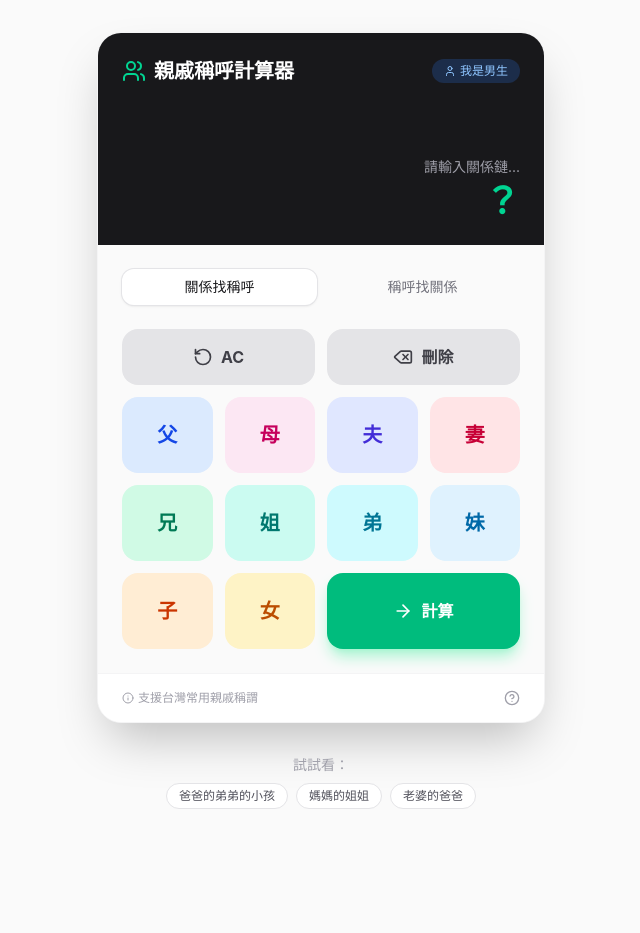
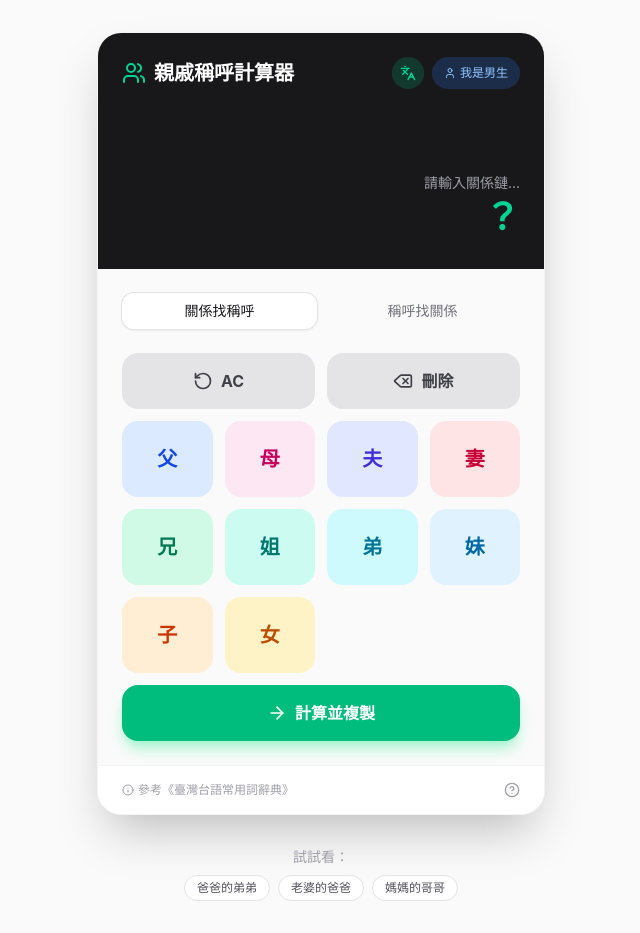
Before and after one commit to GDot-dot/appellation, a React (Vite) app: page / in a window 1280 px wide. Shown: the whole page, without its empty margins (319-959 px from the left). Before the commit the page ends 841 px from the top, so only its background shows below. Built offline with nearby package versions, Linux system fonts and the light colour scheme.

Commit message:
1.更新計算

```diff
--- a/src/App.tsx
+++ b/src/App.tsx
@@ -5,7 +5,7 @@
 
 import React, { useState, useEffect } from 'react';
 import { motion, AnimatePresence } from 'motion/react';
-import { Delete, RotateCcw, User, Users, Info, HelpCircle, ArrowRight } from 'lucide-react';
+import { Delete, RotateCcw, User, Users, Info, HelpCircle, ArrowRight, Languages } from 'lucide-react';
 // @ts-ignore
 import relationship from 'relationship.js';
 
@@ -24,11 +24,83 @@ const RELATION_BUTTONS = [
   { label: '女', value: '女', color: 'bg-amber-100 hover:bg-amber-200 text-amber-700' },
 ];
 
+// 台語稱呼對照表 (根據《臺灣台語常用詞辭典》)
+const TAIGI_MAP: Record<string, { term: string; pinyin: string }> = {
+  '曾祖父': { term: '阿祖', pinyin: 'a-tsóo' },
+  '曾祖母': { term: '阿祖', pinyin: 'a-tsóo' },
+  '爺爺': { term: '阿公', pinyin: 'a-kong' },
+  '祖父': { term: '阿公', pinyin: 'a-kong' },
+  '奶奶': { term: '阿媽', pinyin: 'a-má' },
+  '祖母': { term: '阿媽', pinyin: 'a-má' },
+  '外公': { term: '外公', pinyin: 'guā-kong' },
+  '外祖父': { term: '外公', pinyin: 'guā-kong' },
+  '外婆': { term: '外媽', pinyin: 'guā-má' },
+  '外祖母': { term: '外媽', pinyin: 'guā-má' },
+  '爸爸': { term: '阿爸', pinyin: 'a-pah' },
+  '媽媽': { term: '阿母', pinyin: 'a-bú' },
+  '伯父': { term: '阿伯', pinyin: 'a-peh' },
+  '伯母': { term: '阿姆', pinyin: 'a-ḿ' },
+  '叔叔': { term: '阿叔', pinyin: 'a-tsik' },
+  '嬸嬸': { term: '阿嬸', pinyin: 'a-tsím' },
+  '姑姑': { term: '阿姑', pinyin: 'a-koo' },
+  '姑丈': { term: '姑丈', pinyin: 'koo-tiūnn' },
+  '舅舅': { term: '阿舅', pinyin: 'a-kū' },
+  '舅媽': { term: '妗仔', pinyin: 'kīm-á' },
+  '姨媽': { term: '阿姨', pinyin: 'a-î' },
+  '大姨': { term: '阿姨', pinyin: 'a-î' },
+  '小姨': { term: '阿姨', pinyin: 'a-î' },
+  '姨丈': { term: '姨丈', pinyin: 'î-tiūnn' },
+  '哥哥': { term: '阿兄', pinyin: 'a-hiann' },
+  '嫂子': { term: '阿嫂', pinyin: 'a-só' },
+  '姐姐': { term: '阿姊', pinyin: 'a-tsí' },
+  '姊姊': { term: '阿姊', pinyin: 'a-tsí' },
+  '姐夫': { term: '姊夫', pinyin: 'tsí-hu' },
+  '姊夫': { term: '姊夫', pinyin: 'tsí-hu' },
+  '弟弟': { term: '小弟', pinyin: 'sió-tī' },
+  '弟妹': { term: '弟婦仔', pinyin: 'tē-hū-á' },
+  '弟媳': { term: '弟婦仔', pinyin: 'tē-hū-á' },
+  '妹妹': { term: '小妹', pinyin: 'sió-muē' },
+  '妹夫': { term: '妹婿', pinyin: 'muē-sài' },
+  '妹婿': { term: '妹婿', pinyin: 'muē-sài' },
+  '堂哥': { term: '叔伯大兄', pinyin: 'tsik-peh-tuā-hiann' },
+  '堂姐': { term: '叔伯大姊', pinyin: 'tsik-peh-tuā-tsí' },
+  '堂弟': { term: '叔伯小弟', pinyin: 'tsik-peh-sió-tī' },
+  '堂妹': { term: '叔伯小妹', pinyin: 'tsik-peh-sió-muē' },
+  '表哥': { term: '表兄', pinyin: 'piáu-hiann' },
+  '表姐': { term: '表姊', pinyin: 'piáu-tsí' },
+  '表弟': { term: '表弟', pinyin: 'piáu-tī' },
+  '表妹': { term: '表妹', pinyin: 'piáu-muē' },
+  '兒子': { term: '囝', pinyin: 'kiánn' },
+  '媳婦': { term: '新婦', pinyin: 'sin-pū' },
+  '女兒': { term: '查某囝', pinyin: 'tsa-bóo-kiánn' },
+  '女婿': { term: '囝婿', pinyin: 'kiánn-sài' },
+  '姪子': { term: '姪仔', pinyin: 'tit-á' },
+  '姪女': { term: '查某孫仔', pinyin: 'tsa-bóo-sun-á' },
+  '外甥': { term: '外甥', pinyin: 'guā-sing' },
+  '外甥女': { term: '外甥女仔', pinyin: 'guā-sing-lí-á' },
+  '孫子': { term: '孫', pinyin: 'sun' },
+  '孫女': { term: '查某孫', pinyin: 'tsa-bóo-sun' },
+  '外孫': { term: '外孫', pinyin: 'guā-sun' },
+  '公公': { term: '大官', pinyin: 'ta-kuann' },
+  '婆婆': { term: '大家', pinyin: 'ta-ke' },
+  '大伯': { term: '大伯仔', pinyin: 'tuā-peh-á' },
+  '小叔': { term: '小叔', pinyin: 'sió-tsik' },
+  '大姑': { term: '大姑', pinyin: 'tuā-koo' },
+  '小姑': { term: '小姑', pinyin: 'sió-koo' },
+  '岳父': { term: '丈人爸', pinyin: 'tiūnn-lâng-pê' },
+  '岳母': { term: '丈姆', pinyin: 'tiūnn-ḿ' },
+  '大舅': { term: '大舅仔', pinyin: 'tuā-kū-á' },
+  '小舅': { term: '舅仔', pinyin: 'kū-á' },
+  '大姨子': { term: '姨仔', pinyin: 'î-á' },
+  '小姨子': { term: '姨仔', pinyin: 'î-á' },
+};
+
 export default function App() {
   const [query, setQuery] = useState<string>('');
   const [result, setResult] = useState<string[]>([]);
   const [gender, setGender] = useState<Gender>(1); // Default to male speaker
   const [mode, setMode] = useState<'chain' | 'reverse'>('chain'); // chain: A的B, reverse: 稱呼A為什麼
+  const [showTaigi, setShowTaigi] = useState<boolean>(true);
 
   const handleAddRelation = (val: string) => {
     setQuery(prev => prev ? `${prev}的${val}` : val);
@@ -57,7 +129,7 @@ export default function App() {
         text: query,
         sex: gender,
         reverse: mode === 'reverse',
-        type: 'chain'
+        type: mode === 'chain' ? 'default' : 'chain'
       };
       const res = relationship(options);
       if (Array.isArray(res)) {
@@ -71,6 +143,28 @@ export default function App() {
       setResult(['計算錯誤']);
     }
   }, [query, gender, mode]);
+
+  const [isCalculating, setIsCalculating] = useState(false);
+  const [copied, setCopied] = useState(false);
+
+  const getTaigiInfo = (mandarinTerm: string) => {
+    return TAIGI_MAP[mandarinTerm] || null;
+  };
+
+  const handleCalculate = () => {
+    if (result.length === 0) return;
+
+    // 視覺回饋：閃爍效果
+    setIsCalculating(true);
+    setTimeout(() => setIsCalculating(false), 300);
+
+    // 功能回饋：複製到剪貼簿
+    const textToCopy = result.join(' / ');
+    navigator.clipboard.writeText(textToCopy).then(() => {
+      setCopied(true);
+      setTimeout(() => setCopied(false), 2000);
+    });
+  };
 
   return (
     <div className="min-h-screen flex flex-col items-center justify-center p-4 sm:p-8">
@@ -86,6 +180,16 @@ export default function App() {
               <Users className="w-6 h-6 text-emerald-400" />
               親戚稱呼計算器
             </h1>
+            <div className="flex gap-2">
+              <button
+                onClick={() => setShowTaigi(!showTaigi)}
+                className={`p-2 rounded-full transition-colors ${
+                  showTaigi ? 'bg-emerald-500/20 text-emerald-400' : 'bg-zinc-700 text-zinc-400'
+                }`}
+                title="切換台語顯示"
+              >
+                <Languages className="w-4 h-4" />
+              </button>
               <button
                 onClick={() => setGender(gender === 1 ? 0 : 1)}
                 className={`px-3 py-1 rounded-full text-xs font-medium transition-colors flex items-center gap-1 ${
@@ -96,9 +200,10 @@ export default function App() {
                 {gender === 1 ? '我是男生' : '我是女生'}
               </button>
             </div>
+          </div>
 
           {/* Display Area */}
-          <div className="min-h-[120px] flex flex-col justify-end items-end text-right">
+          <div className="min-h-[140px] flex flex-col justify-end items-end text-right">
             <div className="text-zinc-400 text-sm mb-1 overflow-x-auto whitespace-nowrap w-full scrollbar-hide">
               {query || '請輸入關係鏈...'}
             </div>
@@ -106,10 +211,31 @@ export default function App() {
               <motion.div
                 key={result.join(',')}
                 initial={{ opacity: 0, scale: 0.95 }}
-                animate={{ opacity: 1, scale: 1 }}
-                className="text-4xl font-bold text-emerald-400 break-all"
+                animate={{
+                  opacity: 1,
+                  scale: isCalculating ? 1.1 : 1,
+                  color: isCalculating ? '#34d399' : '#34d399'
+                }}
+                transition={{ duration: 0.1 }}
+                className="w-full"
               >
+                <div className="text-4xl font-bold text-emerald-400 break-all mb-2">
                   {result.length > 0 ? result.join(' / ') : '？'}
+                </div>
+                {showTaigi && result.length > 0 && result[0] !== '計算錯誤' && (
+                  <div className="flex flex-col items-end gap-1">
+                    {result.map((term, idx) => {
+                      const taigi = getTaigiInfo(term);
+                      if (!taigi) return null;
+                      return (
+                        <div key={idx} className="bg-emerald-500/10 px-3 py-1 rounded-lg border border-emerald-500/20">
+                          <span className="text-emerald-300 font-bold text-lg mr-2">{taigi.term}</span>
+                          <span className="text-emerald-500/60 text-xs font-mono">{taigi.pinyin}</span>
+                        </div>
+                      );
+                    })}
+                  </div>
+                )}
               </motion.div>
             </AnimatePresence>
           </div>
@@ -170,13 +296,21 @@ export default function App() {
 
             {/* Special Buttons */}
             <button
-              className="col-span-2 py-4 rounded-2xl bg-emerald-500 hover:bg-emerald-600 text-white font-bold flex items-center justify-center gap-2 transition-colors shadow-lg shadow-emerald-200"
-              onClick={() => {
-                // Calculation is reactive, but we can show a "copied" or similar feedback
-              }}
+              className={`col-span-4 py-4 rounded-2xl font-bold flex items-center justify-center gap-2 transition-all shadow-lg ${
+                copied
+                ? 'bg-zinc-900 text-emerald-400 shadow-zinc-200'
+                : 'bg-emerald-500 hover:bg-emerald-600 text-white shadow-emerald-200'
+              }`}
+              onClick={handleCalculate}
             >
+              {copied ? (
+                <>已複製稱呼！</>
+              ) : (
+                <>
                   <ArrowRight className="w-5 h-5" />
-              計算
+                  計算並複製
+                </>
+              )}
             </button>
           </div>
         </div>
@@ -185,7 +319,7 @@ export default function App() {
         <div className="px-6 py-4 bg-white border-t border-zinc-100 flex items-center justify-between">
           <div className="flex items-center gap-1 text-zinc-400 text-xs">
             <Info className="w-3 h-3" />
-            <span>支援台灣常用親戚稱謂</span>
+            <span>參考《臺灣台語常用詞辭典》</span>
           </div>
           <a
             href="https://github.com/mumuy/relationship"
@@ -202,7 +336,7 @@ export default function App() {
       <div className="mt-8 text-center max-w-md">
         <p className="text-zinc-400 text-sm mb-2">試試看：</p>
         <div className="flex flex-wrap justify-center gap-2">
-          {['爸爸的弟弟的小孩', '媽媽的姐姐', '老婆的爸爸'].map(ex => (
+          {['爸爸的弟弟', '老婆的爸爸', '媽媽的哥哥'].map(ex => (
             <button
               key={ex}
               onClick={() => setQuery(ex)}
```
Lines whose indentation alone changed are shown as unchanged.
